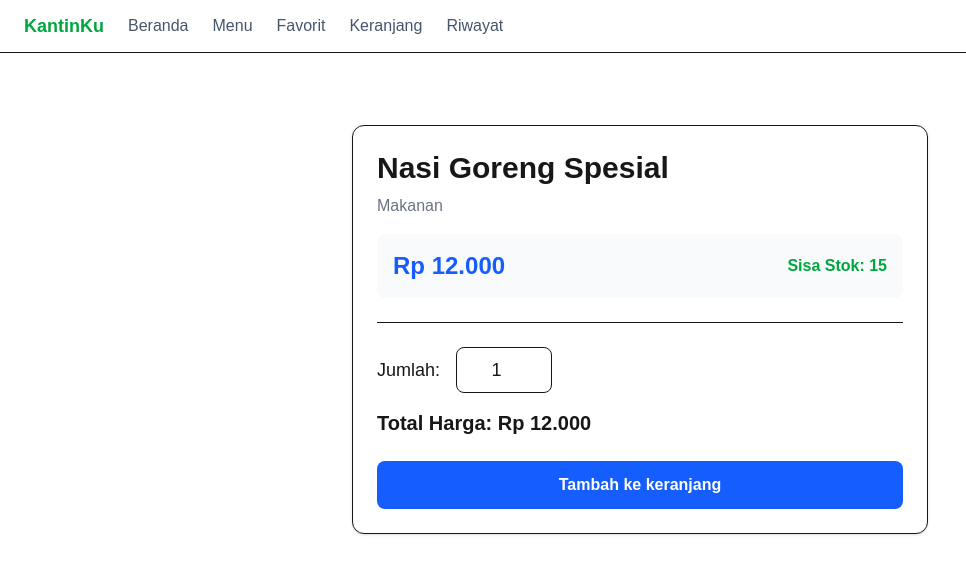
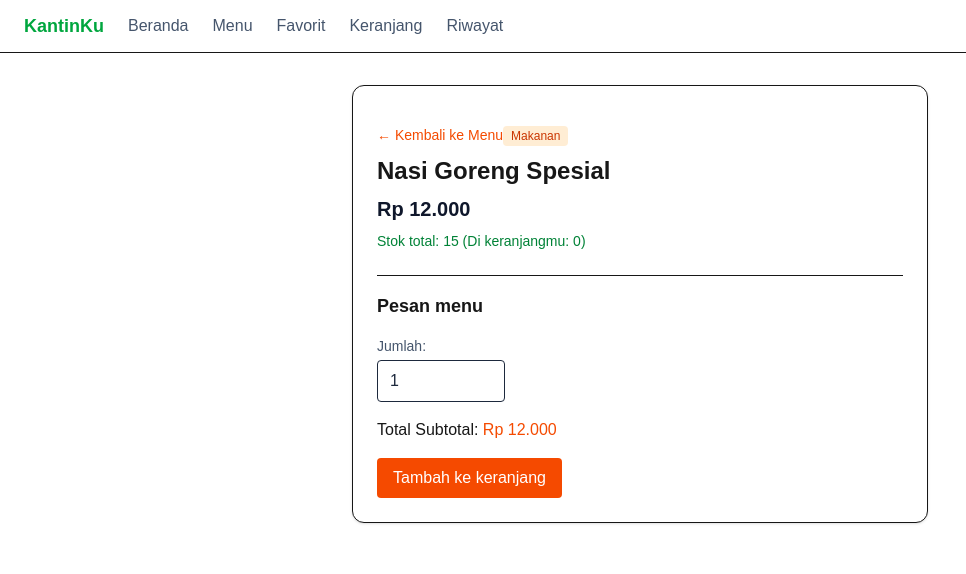
Before and after one commit to habibil1/KantinKu, a Next.js app: page /Menu/1 in a window 1280 px wide. Shown: the top 574 px of the page, without its empty margins (0-966 px from the left). Built offline with nearby package versions, Linux system fonts and the light colour scheme.

Commit message:
Menambahkan detail pesanan dan sistem keranjang pesanan

```diff
--- a/app/Keranjang/page.tsx
+++ b/app/Keranjang/page.tsx
@@ -1,8 +1,123 @@
-export default function KeranjangPage() {
+"use client";
+import { useEffect, useState } from "react";
+import { menu, rupiah, type Menu } from "@/data/menu";
+import Link from "next/link";
+
+type ItemKeranjang = {
+  id: number;
+  jumlah: number;
+};
+
+export default function HalamanKeranjang() {
+  const [keranjang, setKeranjang] = useState<ItemKeranjang[]>([]);
+  const [menuList, setMenuList] = useState<Menu[]>([]);
+
+  useEffect(() => {
+    const data: ItemKeranjang[] = JSON.parse(
+      localStorage.getItem("keranjang") ?? "[]",
+    );
+    setKeranjang(data);
+    setMenuList(menu);
+  }, []);
+
+  function updateJumlah(id: number, delta: number) {
+    const itemMenu = menuList.find((m) => m.id === id);
+    if (!itemMenu) return;
+
+    const updated = keranjang.map((k) => {
+      if (k.id === id) {
+        const barisBaru = k.jumlah + delta;
+        if (barisBaru >= 1 && barisBaru <= itemMenu.stok) {
+          return { ...k, jumlah: barisBaru };
+        }
+      }
+      return k;
+    });
+
+    setKeranjang(updated);
+    localStorage.setItem("keranjang", JSON.stringify(updated));
+  }
+
+  function hapusItem(id: number) {
+    const updated = keranjang.filter((k) => k.id !== id);
+    setKeranjang(updated);
+    localStorage.setItem("keranjang", JSON.stringify(updated));
+  }
+
+  const daftarBelanja = keranjang
+    .map((k) => {
+      const item = menuList.find((m) => m.id === k.id);
+      return { ...k, item };
+    })
+    .filter((k) => k.item !== undefined);
+
+  const totalHargaSemua = daftarBelanja.reduce(
+    (acc, cur) => acc + (cur.item?.harga ?? 0) * cur.jumlah,
+    0,
+  );
+
+  if (daftarBelanja.length === 0) {
+    return (
+      <div className="py-12 text-center">
+        <p className="text-slate-500 text-lg">Keranjang masih kosong.</p>
+        <Link
+          href="/menu"
+          className="mt-4 inline-block text-green-600 hover:underline font-medium"
+        >
+          Yuk pilih menu kantin &rarr;
+        </Link>
+      </div>
+    );
+  }
+
   return (
-    <main className="p-6">
-      <h1 className="text-3xl font-bold">Keranjang KantinKu</h1>
-      <p className="text-slate-600 mt-2">Keranjang kantin</p>
-    </main>
+    <div className="mx-auto max-w-2xl rounded-xl border bg-white p-6 shadow-sm">
+      <h1 className="text-2xl font-bold mb-4">Keranjang Belanja</h1>
+      <ul className="divide-y divide-slate-200">
+        {daftarBelanja.map(({ id, jumlah, item }) => (
+          <li key={id} className="py-4 flex items-center justify-between">
+            <div>
+              <h3 className="font-semibold">{item?.nama}</h3>
+              <p className="text-sm text-slate-500">
+                {rupiah(item?.harga ?? 0)} per porsi
+              </p>
+            </div>
+            <div className="flex items-center gap-3">
+              <div className="flex items-center border rounded">
+                <button
+                  onClick={() => updateJumlah(id, -1)}
+                  className="px-2.5 py-1 bg-slate-100 hover:bg-slate-200 text-slate-700"
+                >
+                  -
+                </button>
+                <span className="px-3 text-sm font-medium">{jumlah}</span>
+                <button
+                  onClick={() => updateJumlah(id, 1)}
+                  className="px-2.5 py-1 bg-slate-100 hover:bg-slate-200 text-slate-700"
+                >
+                  +
+                </button>
+              </div>
+              <span className="font-semibold w-24 text-right">
+                {rupiah((item?.harga ?? 0) * jumlah)}
+              </span>
+              <button
+                onClick={() => hapusItem(id)}
+                className="text-sm text-red-600 hover:underline ml-2"
+              >
+                Hapus
+              </button>
+            </div>
+          </li>
+        ))}
+      </ul>
+
+      <div className="mt-6 border-t pt-4 flex items-center justify-between">
+        <span className="text-lg font-bold">Total Pembayaran:</span>
+        <span className="text-xl font-bold text-green-600">
+          {rupiah(totalHargaSemua)}
+        </span>
+      </div>
+    </div>
   );
 }
--- a/app/Menu/[id]/page.tsx
+++ b/app/Menu/[id]/page.tsx
@@ -1,8 +1,13 @@
 "use client";
+import { useState, use } from "react";
+import { menu, rupiah } from "@/data/menu";
+import { notFound } from "next/navigation";
+import Link from "next/link";
 
-import { useState, use } from "react";
-import { notFound } from "next/navigation";
-import { menuKantin } from "@/data/menu";
+type ItemKeranjang = {
+  id: number;
+  jumlah: number;
+};
 
 export default function DetailMenu({
   params,
@@ -10,124 +15,111 @@ export default function DetailMenu({
   params: Promise<{ id: string }>;
 }) {
   const { id } = use(params);
-  const menu = menuKantin.find((m) => m.id === Number(id));
+  const menuId = Number(id);
+  const item = menu.find((m) => m.id === menuId);
 
+  if (!item) {
+    notFound();
+  }
+
+  // Ambil data keranjang saat ini dari localStorage untuk hitung stok yang sudah dipesan
   const [jumlah, setJumlah] = useState(1);
   const [pesan, setPesan] = useState("");
+  const [berhasil, setBerhasil] = useState(false);
 
-  if (!menu) {
-    notFound();
-    return null;
+  const keranjang: ItemKeranjang[] = JSON.parse(
+    typeof window !== "undefined"
+      ? (localStorage.getItem("keranjang") ?? "[]")
+      : "[]",
+  );
+
+  const existing = keranjang.find((k) => k.id === item.id);
+  const jumlahDiKeranjang = existing ? existing.jumlah : 0;
+  const sisaStok = item.stok - jumlahDiKeranjang;
+
+  function tambahKeKeranjang(e: React.FormEvent) {
+    e.preventDefault();
+    if (!item) return;
+    setBerhasil(false);
+
+    if (jumlah < 1) {
+      return setPesan("Jumlah minimal 1.");
+    }
+    if (jumlah > sisaStok) {
+      return setPesan(`Stok tidak cukup. Sisa stok tersedia: ${sisaStok}.`);
     }
 
-  const totalHarga = menu.harga * jumlah;
+    setPesan("");
 
-  const handleTambahKeKeranjang = () => {
-    if (jumlah < 1) {
-      setPesan("Gagal: Jumlah minimal 1.");
-      return;
+    // Update keranjang di localStorage
+    const index = keranjang.findIndex((k) => k.id === item.id);
+    const keranjangBaru =
+      index !== -1
+        ? keranjang.map((k, i) =>
+            i === index ? { ...k, jumlah: k.jumlah + jumlah } : k,
+          )
+        : [...keranjang, { id: item.id, jumlah }];
+
+    localStorage.setItem("keranjang", JSON.stringify(keranjangBaru));
+    setBerhasil(true);
   }
 
-    const keranjangLama = localStorage.getItem("keranjang");
-    const keranjang = keranjangLama ? JSON.parse(keranjangLama) : [];
+  return (
+    <div className="mx-auto max-w-xl rounded-xl border bg-white p-6 shadow-sm">
+      <Link href="/menu" className="text-sm text-orange-600 hover:underline">
+        &larr; Kembali ke Menu
+      </Link>
 
-    const indexMenu = keranjang.findIndex(
-      (item: { id: number; jumlah: number }) => item.id === menu.id,
-    );
-    let jumlahSudahAda = 0;
+      <span className="mt-4 inline-block rounded bg-orange-100 px-2 py-0.5 text-xs font-medium text-orange-700">
+        {item.kategori}
+      </span>
+      <h1 className="mt-2 text-2xl font-bold">{item.nama}</h1>
+      <p className="mt-2 text-xl font-semibold text-slate-900">
+        {rupiah(item.harga)}
+      </p>
 
-    if (indexMenu !== -1) {
-      jumlahSudahAda = keranjang[indexMenu].jumlah;
-    }
+      <p
+        className={`mt-2 text-sm ${item.stok === 0 ? "text-red-600 font-semibold" : "text-green-700"}`}
+      >
+        {item.stok === 0
+          ? "Stok habis"
+          : `Stok total: ${item.stok} (Di keranjangmu: ${jumlahDiKeranjang})`}
+      </p>
 
-    if (jumlah + jumlahSudahAda > menu.stok) {
-      setPesan(
-        `Gagal: Stok tidak cukup. Kamu sudah memasukkan ${jumlahSudahAda} porsi ke keranjang sebelumnya.`,
-      );
-      return;
-    }
-
-    if (indexMenu !== -1) {
-      keranjang[indexMenu].jumlah += jumlah;
-    } else {
-      keranjang.push({ id: menu.id, jumlah: jumlah });
-    }
-
-    localStorage.setItem("keranjang", JSON.stringify(keranjang));
-
-    window.dispatchEvent(new Event("keranjang-berubah"));
-
-    setPesan("Ditambahkan ke keranjang.");
-  };
-
-  return (
-    <div className="max-w-xl mx-auto border rounded-xl p-6 bg-white mt-10 shadow-sm">
-      <h1 className="text-3xl font-bold mb-2">{menu.nama}</h1>
-      <p className="text-gray-500 mb-4">{menu.kategori}</p>
-
-      <div className="flex justify-between items-center bg-gray-50 p-4 rounded-lg mb-6">
-        <span className="text-2xl font-bold text-blue-600">
-          Rp {menu.harga.toLocaleString("id-ID")}
-        </span>
-        <span
-          className={`font-semibold ${
-            menu.stok === 0 ? "text-red-500" : "text-green-600"
-          }`}
+      {item.stok === 0 ? (
+        <p className="mt-6 font-medium text-red-600">Menu ini habis.</p>
+      ) : (
+        <form
+          onSubmit={tambahKeKeranjang}
+          className="mt-6 space-y-4 border-t pt-4"
         >
-          {menu.stok === 0 ? "Habis" : `Sisa Stok: ${menu.stok}`}
-        </span>
-      </div>
-
-      <div className="border-t pt-6 mt-4">
-        {menu.stok === 0 ? (
-          <p className="text-red-500 font-bold text-lg text-center bg-red-50 p-3 rounded-lg">
-            Menu ini habis.
-          </p>
-        ) : (
-          <div className="flex flex-col gap-4">
-            <div className="flex items-center gap-4">
-              <label htmlFor="jumlah" className="font-medium text-lg">
-                Jumlah:
-              </label>
+          <h2 className="text-lg font-semibold">Pesan menu</h2>
+          <div>
+            <label className="block text-sm text-slate-600 mb-1">Jumlah:</label>
             <input
               type="number"
-                id="jumlah"
-                min="1"
-                max={menu.stok}
               value={jumlah}
-                onChange={(e) => {
-                  const val = parseInt(e.target.value);
-                  setJumlah(isNaN(val) ? 0 : val);
-                }}
-                className="border p-2 rounded-lg w-24 text-center text-lg"
+              onChange={(e) => setJumlah(Number(e.target.value))}
+              className="block w-32 rounded border px-3 py-2 text-slate-800"
             />
           </div>
-
-            <div className="text-xl font-semibold mb-2">
-              Total Harga: Rp {totalHarga.toLocaleString("id-ID")}
-            </div>
-
-            <button
-              onClick={handleTambahKeKeranjang}
-              className="bg-blue-600 text-white py-3 px-6 rounded-lg hover:bg-blue-700 font-bold w-full transition"
-            >
+          <p className="font-medium">
+            Total Subtotal:{" "}
+            <span className="text-orange-600">
+              {rupiah(item.harga * jumlah)}
+            </span>
+          </p>
+          {pesan && <p className="text-sm text-red-600 font-medium">{pesan}</p>}
+          {berhasil && (
+            <p className="text-sm text-green-700 font-medium">
+              Ditambahkan ke keranjang.
+            </p>
+          )}
+          <button className="rounded bg-orange-600 px-4 py-2 text-white hover:bg-orange-700 transition">
             Tambah ke keranjang
           </button>
-
-            {pesan && (
-              <p
-                className={`font-medium p-3 rounded-lg text-center ${
-                  pesan.includes("Gagal")
-                    ? "bg-red-50 text-red-600"
-                    : "bg-green-50 text-green-600"
-                }`}
-              >
-                {pesan}
-              </p>
+        </form>
       )}
-          </div>
-        )}
-      </div>
     </div>
   );
 }
```
Lines whose indentation alone changed are shown as unchanged.
